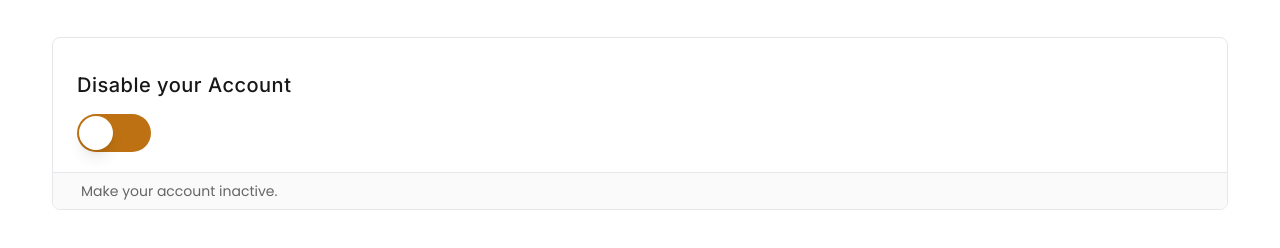
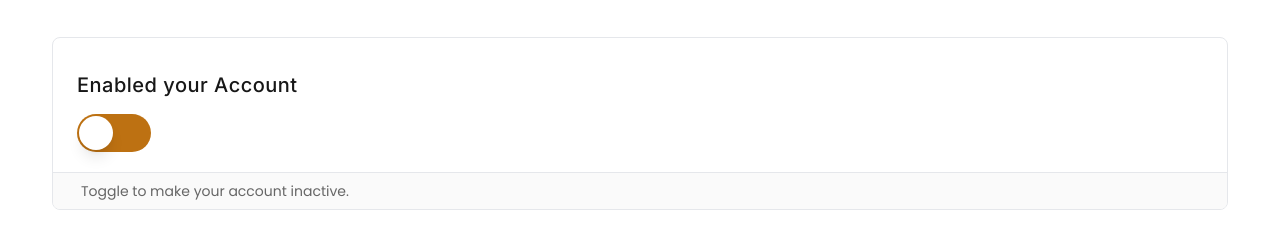
Before and after one commit to MemoMe-Org/client, a Next.js app: page /account in a window 1280 px wide. Shown: the part 376-624 px from the top of the page. Built offline with nearby package versions, Linux system fonts and the light colour scheme; no server answers.

Commit message:
Update page.tsx

```diff
--- a/app/account/page.tsx
+++ b/app/account/page.tsx
@@ -145,7 +145,7 @@ const page = () => {
                             <article className='rounded-lg border-[0.75px]  overflow-hidden'>
                                 <div className='flex flex-col gap-3.5 pt-8 px-6 pb-5'>
                                     <h3 className={`${inter.className} text-clr-16 font-medium tracking-wide text-[20px]`}>
-                                        {disabled ? 'Enable' : 'Disable'} your Account
+                                        {disabled ? 'Disabled' : 'Enabled'} your Account
                                     </h3>
                                     <SwitchBtn
                                         get={disabled}
@@ -155,7 +155,7 @@ const page = () => {
                                 </div>
                                 <footer className='profile-footer'>
                                     <p className='text-clr-17 text-xs md:text-sm'>
-                                        Make your account {disabled ? 'active.' : 'inactive.'}
+                                        Toggle to make your account {disabled ? 'active.' : 'inactive.'}
                                     </p>
                                 </footer>
                             </article>
```
